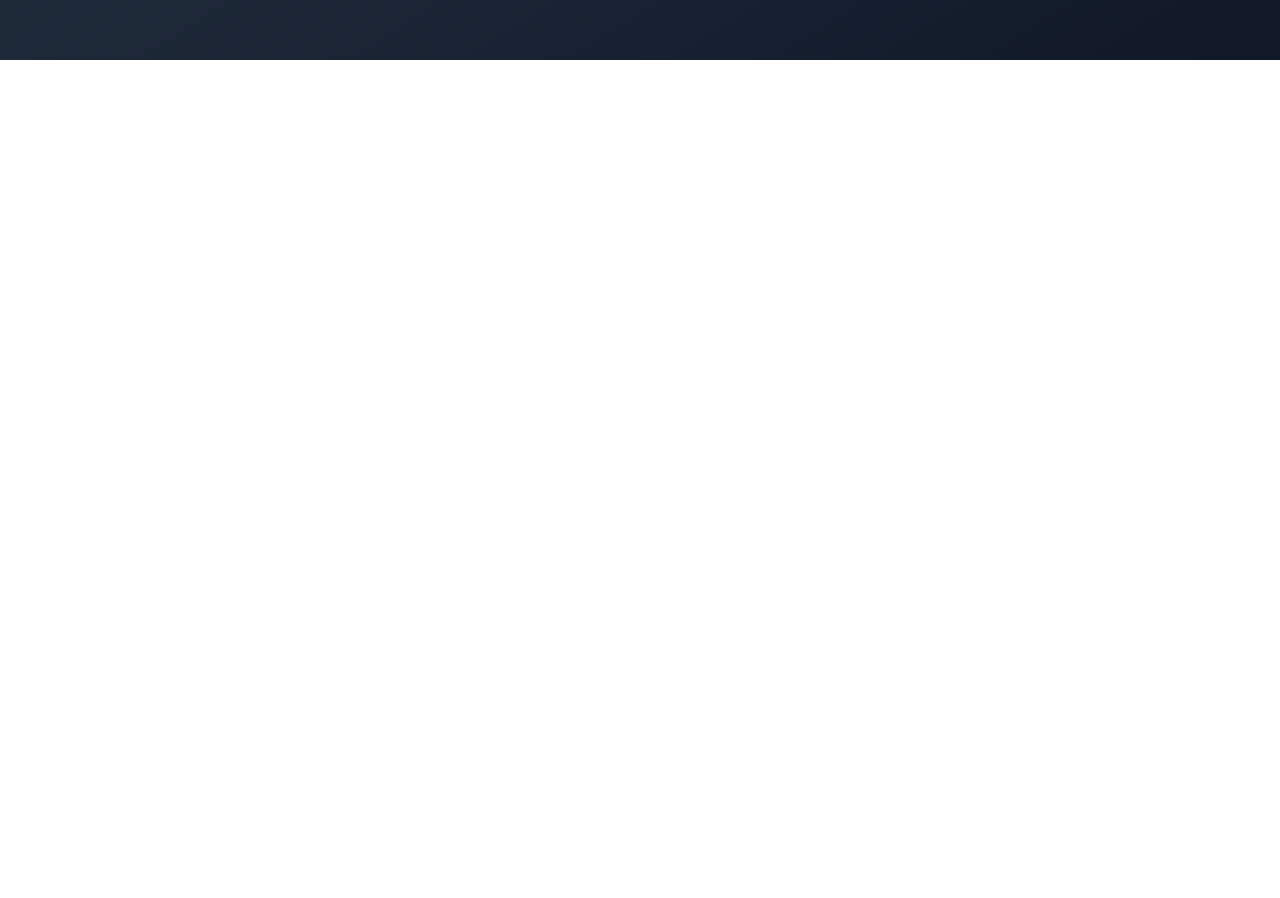
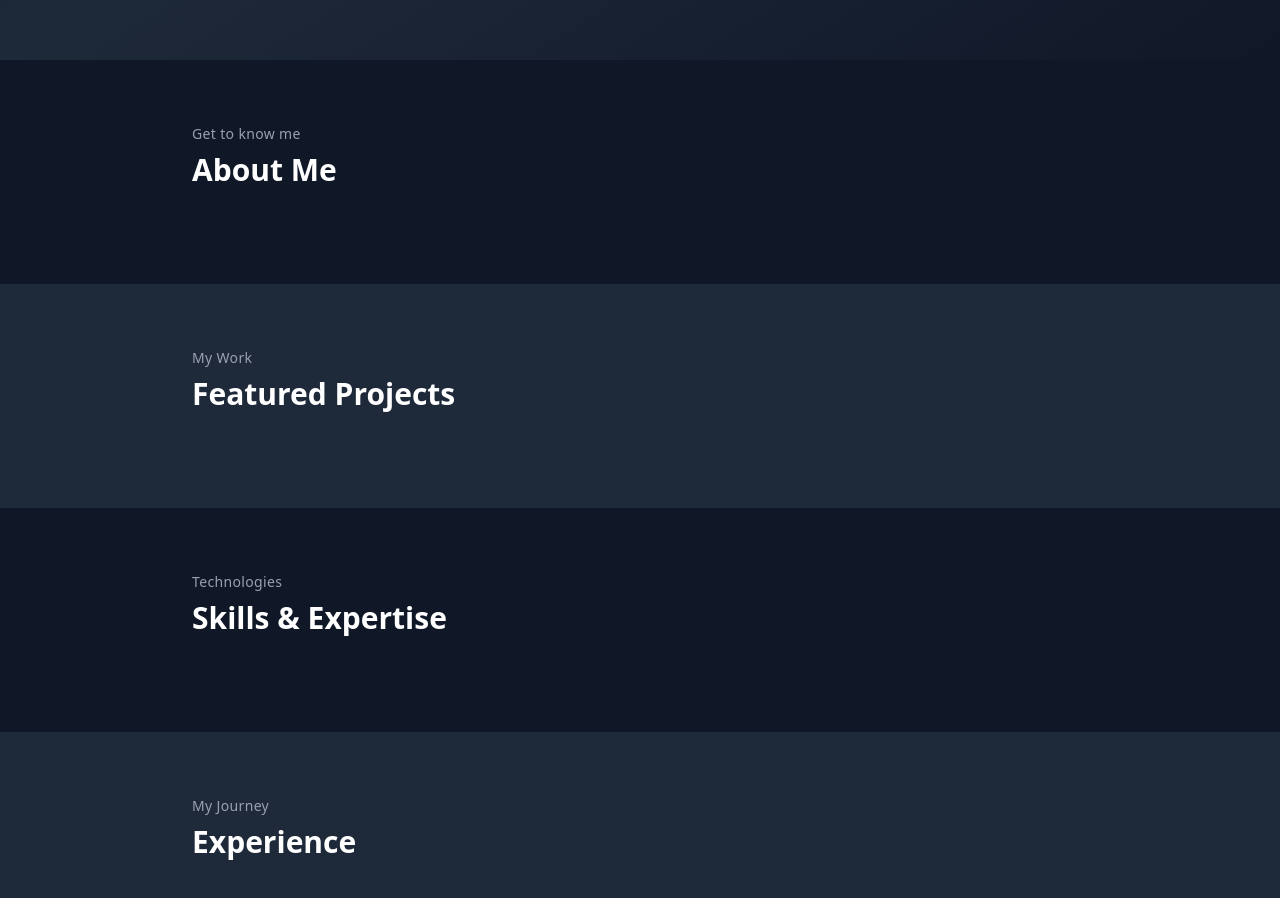
Before and after one commit to giladbahar/aidd-nextjs, a Next.js app: page / in a window 1280 px wide. Shown: the part 740-1638 px from the top of the page. Before the commit the page ends 800 px from the top, so only its background shows below. Built offline with nearby package versions, Linux system fonts and the light colour scheme.

Commit message:
Add four content sections with SectionTitle component

```diff
--- a/app/page.tsx
+++ b/app/page.tsx
@@ -1,4 +1,5 @@
 import Hero from './components/Hero';
+import SectionTitle from './components/SectionTitle';
 
 export default function Home() {
   return (
@@ -7,6 +8,58 @@ export default function Home() {
         name="Gilad Bahar"
         role="Computer Science Student & Full-Stack Developer"
       />
+
+      {/* About Me Section */}
+      <section id="about" className="py-16 px-4 bg-gray-900">
+        <div className="max-w-4xl mx-auto">
+          <SectionTitle
+            label="Get to know me"
+            title="About Me"
+          />
+          <div className="mt-8">
+            {/* Content will be added in future branch */}
+          </div>
+        </div>
+      </section>
+
+      {/* Projects Section */}
+      <section id="projects" className="py-16 px-4 bg-gray-800">
+        <div className="max-w-4xl mx-auto">
+          <SectionTitle
+            label="My Work"
+            title="Featured Projects"
+          />
+          <div className="mt-8">
+            {/* Content will be added in future branch */}
+          </div>
+        </div>
+      </section>
+
+      {/* Skills Section */}
+      <section id="skills" className="py-16 px-4 bg-gray-900">
+        <div className="max-w-4xl mx-auto">
+          <SectionTitle
+            label="Technologies"
+            title="Skills & Expertise"
+          />
+          <div className="mt-8">
+            {/* Content will be added in future branch */}
+          </div>
+        </div>
+      </section>
+
+      {/* Experience Section */}
+      <section id="experience" className="py-16 px-4 bg-gray-800">
+        <div className="max-w-4xl mx-auto">
+          <SectionTitle
+            label="My Journey"
+            title="Experience"
+          />
+          <div className="mt-8">
+            {/* Content will be added in future branch */}
+          </div>
+        </div>
+      </section>
     </main>
   );
 }
```
